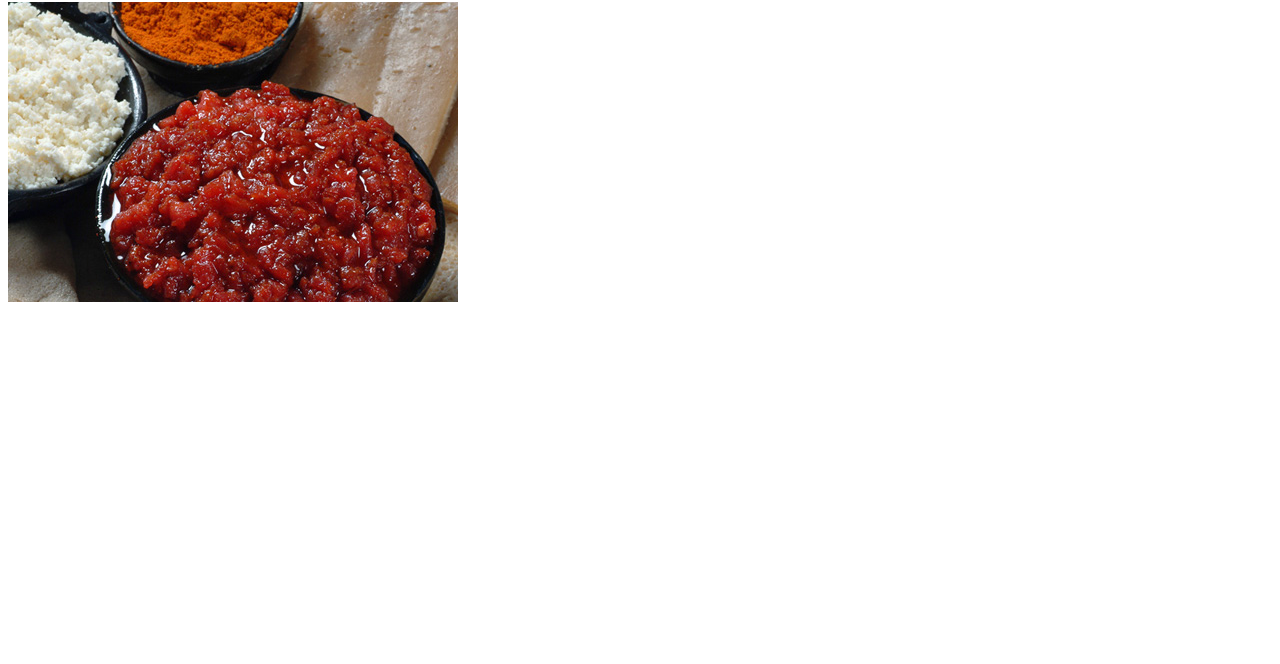
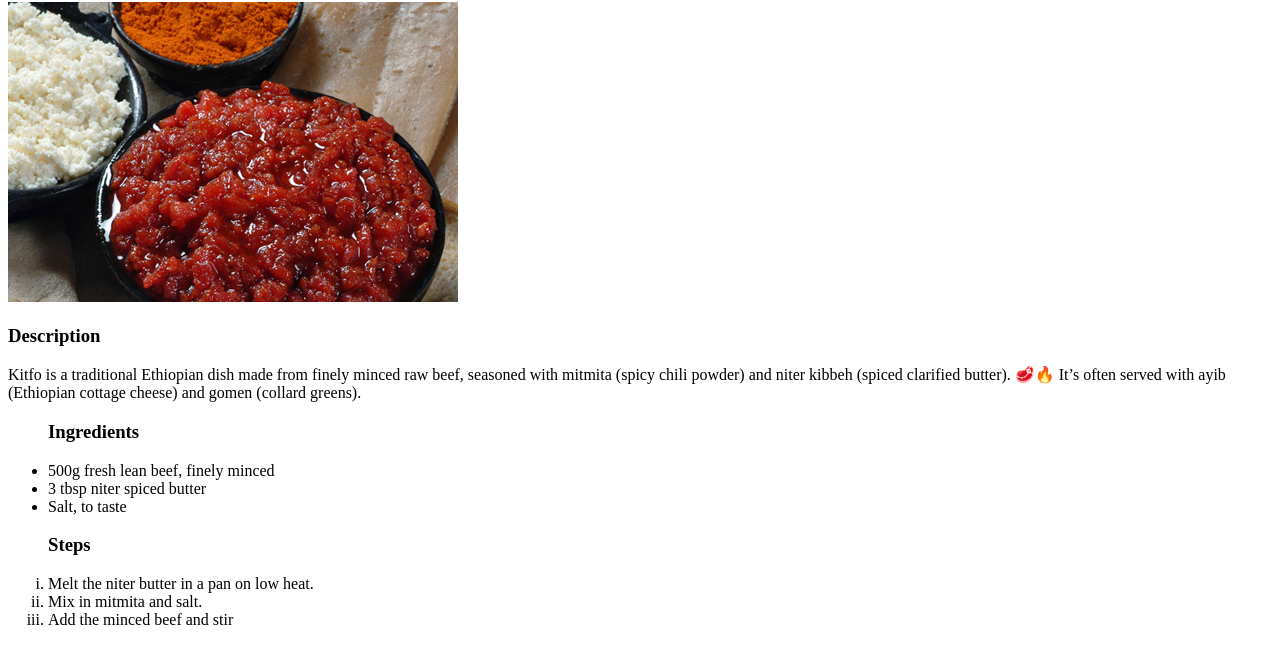
Before and after one commit to Yeabsra2397/Odine-recipes, a plain HTML site: page recipes/kitfo.html in a window 1280 px wide. Shown: the part 104-768 px from the top of the page. Drawn offline with Linux system fonts and the light colour scheme.

Commit message:
Inserted description, ingridient and steps to kitfo.html

```diff
--- a/recipes/kitfo.html
+++ b/recipes/kitfo.html
@@ -10,5 +10,23 @@
     <h1>Kitfo Recipes</h1>
     <img src="../image/kitifo.jpg" alt="image of kitfo">
 
+    <h3>Description</h3>
+    <p>Kitfo is a traditional Ethiopian dish made from finely minced raw beef, seasoned with mitmita (spicy chili powder) and niter kibbeh (spiced clarified butter). 🥩🔥 It’s often served with ayib (Ethiopian cottage cheese) and gomen (collard greens).</p>
+
+    <ul>
+        <h3>Ingredients</h3>
+        <li>500g fresh lean beef, finely minced</li>
+        <li>3 tbsp niter spiced butter</li>
+        <li>Salt, to taste</li>
+    </ul>
+
+    <ol type="i">
+        <h3>Steps</h3>
+        <li>Melt the niter butter in a pan on low heat.</li>
+        <li>Mix in mitmita and salt.</li>
+        <li>Add the minced beef and stir</li>
+    </ol>
+
+
 </body>
 </html>
```
